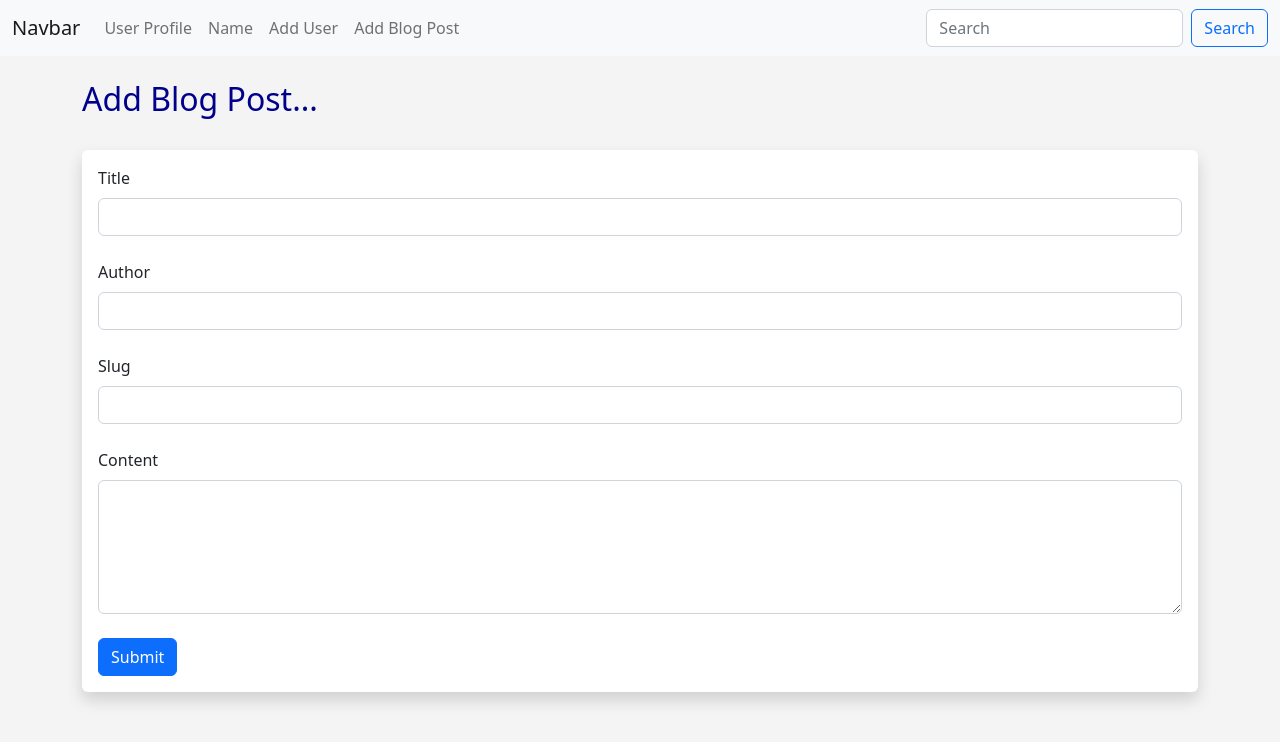
After one commit to KQuiggins/flask_app, a Flask app: page /add-post in a window 1280 px wide. The commit adds this page. Shown: the top 742 px of the page. Run offline with Flask 2, Linux system fonts and the light colour scheme.

Commit message:
added blog post page to app

```diff
--- a/app.py
+++ b/app.py
@@ -2,6 +2,7 @@ from flask import Flask, render_template, flash, request
 from flask_wtf import FlaskForm
 from wtforms import StringField, SubmitField, PasswordField, BooleanField, ValidationError
 from wtforms.validators import DataRequired, Length, EqualTo
+from wtforms.widgets import TextArea
 from flask_sqlalchemy import SQLAlchemy
 from flask_migrate import Migrate
 from datetime import datetime
@@ -20,9 +21,33 @@ app.config['SQLALCHEMY_DATABASE_URI'] = 'sqlite:///users.db'
 db = SQLAlchemy(app)
 migrate = Migrate(app, db)
 
-# Create a class to represent the user
+# create a blog post model
 
 
+class Post(db.Model):
+    id = db.Column(db.Integer, primary_key=True)
+    title = db.Column(db.String(255))
+    content = db.Column(db.Text)
+    author = db.Column(db.String(255))
+    date_posted = db.Column(db.DateTime, default=datetime.utcnow)
+    slug = db.Column(db.String(255))
+
+    def __repr__(self):
+        return 'Blog post ' + str(self.id)
+
+# create a post form
+
+
+class PostForm(FlaskForm):
+    title = StringField('Title', validators=[DataRequired()])
+    content = StringField('Content', validators=[DataRequired()], widget=TextArea())
+    author = StringField('Author', validators=[DataRequired()])
+    slug = StringField('Slug', validators=[DataRequired()])
+    submit = SubmitField('Submit')
+
+
+
+# Create a class to represent the user
 class User(db.Model):
     id = db.Column(db.Integer, primary_key=True)
     name = db.Column(db.String(50), nullable=False)
@@ -32,11 +57,11 @@ class User(db.Model):
                            default=datetime.utcnow)
     password_hash = db.Column(db.String(120))
 
-    @property
+    @ property
     def password(self):
         raise AttributeError('Password is not a readable attribute')
 
-    @password.setter
+    @ password.setter
     def password(self, password):
         self.password_hash = generate_password_hash(password)
 
@@ -72,10 +97,33 @@ class UserForm(FlaskForm):
 
     submit = SubmitField('Submit')
 
-# delete records from the database
 
 
-@app.route('/delete/<int:id>')
+@ app.route('/add-post', methods=['GET', 'POST'])
+def add_post():
+    form = PostForm()
+    if form.validate_on_submit():
+        post = Post(title=form.title.data,
+                    content=form.content.data,
+                    author=form.author.data,
+                    slug=form.slug.data)
+        # clear the form
+        form.title.data = ''
+        form.content.data = ''
+        form.author.data = ''
+        form.slug.data = ''
+        # add the post to the database
+        db.session.add(post)
+        db.session.commit()
+
+        flash('Your post has been created!', 'success')
+
+    return render_template('add_post.html', form=form)
+
+
+
+# delete records from the database
+@ app.route('/delete/<int:id>')
 def delete(id):
     user_to_delete = User.query.get_or_404(id)
     name = None
@@ -100,7 +148,7 @@ def delete(id):
 
 
 # update database
-@app.route('/update/<int:id>', methods=['GET', 'POST'])
+@ app.route('/update/<int:id>', methods=['GET', 'POST'])
 def update_user(id):
     form = UserForm()
     name_to_update = User.query.get_or_404(id)
@@ -119,7 +167,7 @@ def update_user(id):
         return render_template('update.html', form=form, name_to_update=name_to_update, id=id)
 
 
-@app.route('/user/add', methods=['GET', 'POST'])
+@ app.route('/user/add', methods=['GET', 'POST'])
 def add_user():
     name = None
     form = UserForm()
@@ -144,14 +192,14 @@ def add_user():
     return render_template('add_user.html', form=form, name=name, our_users=our_users)
 
 
-@app.route('/')
+@ app.route('/')
 def index():
 
     flash('Welcome to my website')
     return render_template('index.html')
 
 
-@app.route('/user/<name>')
+@ app.route('/user/<name>')
 def user(name):
     return render_template('user.html', user_name=name)
 
@@ -160,21 +208,21 @@ def user(name):
     # Invalid URL
 
 
-@app.errorhandler(404)
+@ app.errorhandler(404)
 def page_not_found(e):
     return render_template('404.html'), 404
 
 # Internal Server Error
 
 
-@app.errorhandler(500)
+@ app.errorhandler(500)
 def page_not_found(e):
     return render_template('500.html'), 500
 
 # create name page
 
 
-@app.route('/name', methods=['GET', 'POST'])
+@ app.route('/name', methods=['GET', 'POST'])
 def name():
     name = None
     form = NameForm()
@@ -188,7 +236,7 @@ def name():
 # create password test page
 
 
-@app.route('/test_pw', methods=['GET', 'POST'])
+@ app.route('/test_pw', methods=['GET', 'POST'])
 def test_pw():
 
     email = None
--- /dev/null
+++ b/templates/add_post.html
@@ -0,0 +1,45 @@
+{% extends 'base.html' %}
+
+{% block content %}
+
+{% for message in get_flashed_messages() %}
+
+    <div class="alert alert-primary alert-dismissible fade show" role="alert">
+        {{ message }}
+        <button type="button" class="btn-close" data-bs-dismiss="alert" aria-label="Close"></button>
+    </div>
+
+
+
+{% endfor %}
+<h1>Add Blog Post...</h1>
+        <br>
+        <div class="shadow p-3 mb-5 bg-body rounded">
+
+            <form method='POST'>
+                {{form.hidden_tag()}}
+
+                {{form.title.label(class="form-label")}}
+
+                {{form.title(class="form-control")}}
+                <br>
+                {{form.author.label(class="form-label")}}
+
+                {{form.author(class="form-control")}}
+                <br>
+
+                {{form.slug.label(class="form-label")}}
+
+                {{form.slug(class="form-control")}}
+                <br>
+                {{form.content.label(class="form-label")}}
+
+                {{form.content(class="form-control", rows="5")}}
+                <br>
+
+                {{form.submit(class="btn btn-primary")}}
+            </form>
+        </div>
+
+
+{% endblock %}
--- a/templates/navbar.html
+++ b/templates/navbar.html
@@ -15,6 +15,9 @@
             <li class="nav-item">
               <a class="nav-link" href="{{url_for('add_user')}}">Add User</a>
           </li>
+          <li class="nav-item">
+            <a class="nav-link" href="{{url_for('add_post')}}">Add Blog Post</a>
+        </li>
         </ul>
         <form class="d-flex" role="search">
           <input class="form-control me-2" type="search" placeholder="Search" aria-label="Search">
```
Also changed, not shown: users.db.
